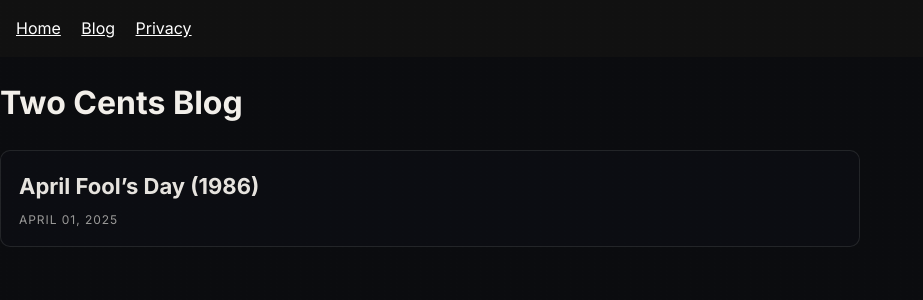
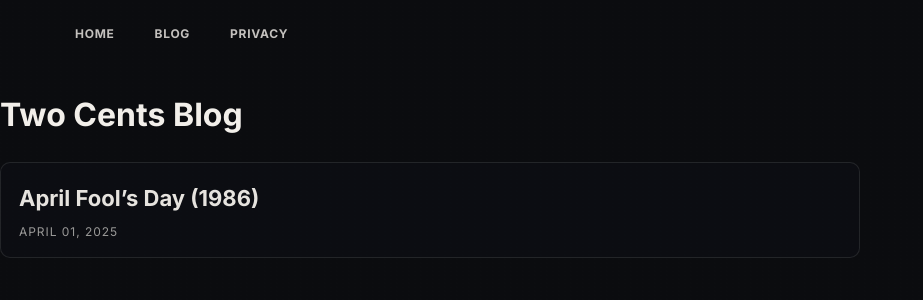
Before and after one commit to talonbuccola-cloud/two-cents-podcast, a Jekyll site: the page built from blog/index.md, in a window 1280 px wide. Shown: the top 300 px of the page, without its empty margins (0-923 px from the left). Built offline with Jekyll 4.4.1, drawn with Linux system fonts in a browser that asks for light colours.

Commit message:
Update default.html

```diff
--- a/_layouts/default.html
+++ b/_layouts/default.html
@@ -600,14 +600,43 @@
   text-transform:uppercase;
   color: rgba(242,239,234,.62);
 }
+  /* NAV */
+.site-nav{
+  max-width: 1200px;
+  margin: 0 auto;
+  padding: 16px 24px;
+  display:flex;
+  gap: 18px;
+  justify-content:flex-start;
+  align-items:center;
+}
+
+.site-nav a{
+  text-decoration:none;
+  color: rgba(242,239,234,.80);
+  font-weight: 700;
+  letter-spacing:.06em;
+  text-transform:uppercase;
+  font-size: 12px;
+  padding: 8px 10px;
+  border-radius: 999px;
+  border: 1px solid transparent;
+  transition: background .15s ease, border-color .15s ease, color .15s ease;
+}
+
+.site-nav a:hover{
+  color: rgba(242,239,234,.95);
+  border-color: rgba(179,18,29,.55);
+  background: rgba(179,18,29,.12);
+}
   </style>
 </head>
 
 <body>
-  <nav style="padding: 1rem; background: #111;">
-  <a href="/" style="margin-right: 1rem; color: #fff;">Home</a>
-  <a href="/blog/" style="margin-right: 1rem; color: #fff;">Blog</a>
-  <a href="/privacy.html" style="color: #fff;">Privacy</a>
+ <nav class="site-nav">
+  <a href="/">Home</a>
+  <a href="/blog/">Blog</a>
+  <a href="/privacy.html">Privacy</a>
 </nav>
   <div class="wrap">
 
```
